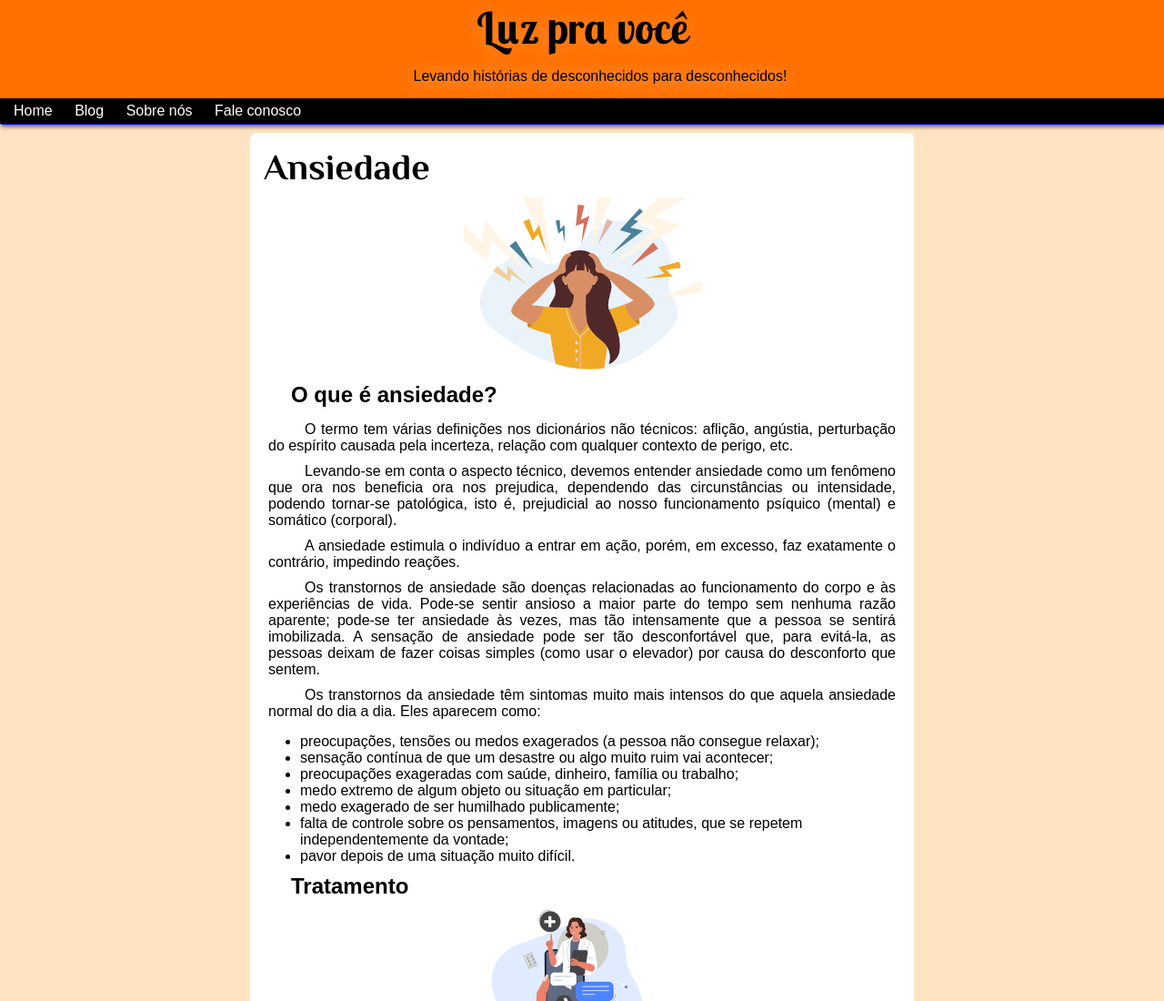
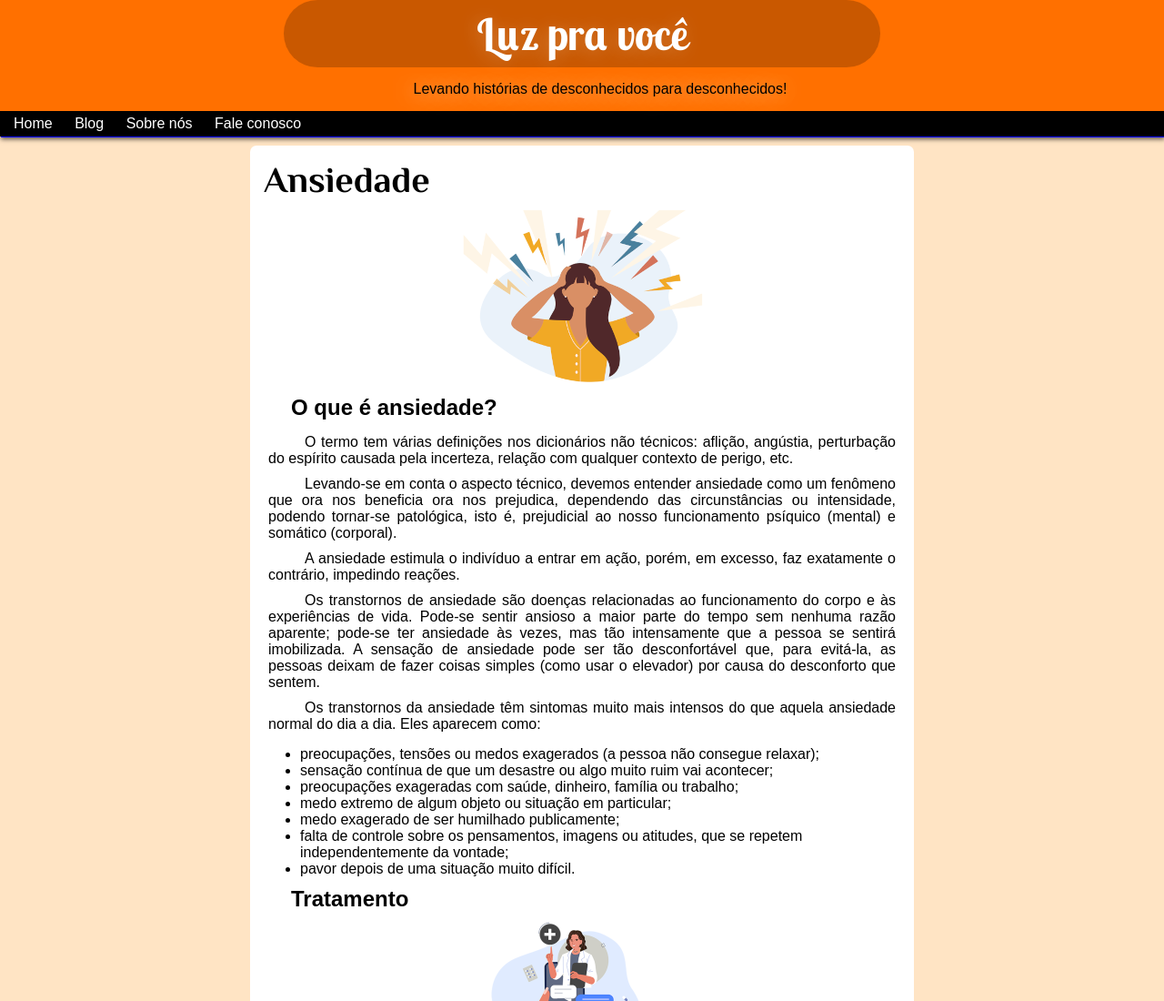
Before and after one commit to VictorHugoSR7/site-luz-pra-voce, a plain HTML site: page index.html in a window 1280 px wide. Shown: the top 1100 px of the page at 91% size. Drawn offline with Linux system fonts and the light colour scheme; a web font is replaced by a local one.

Commit message:
título principal
dando um destaque para o nome da página

```diff
--- a/style.css
+++ b/style.css
@@ -33,6 +33,12 @@ nav > a {
 }
 
 header > h1 {
+    margin-right: 39vmin;
+    margin-left: 39vmin;
+    color: white;
+    background-color: #98420084;
+    border-radius: 54px;
+    padding: 7px;
     text-shadow: -3px 2px 20px #ffffff38;
     font-size: 3em;
     font-family: 'Lobster Two', cursive;
```
